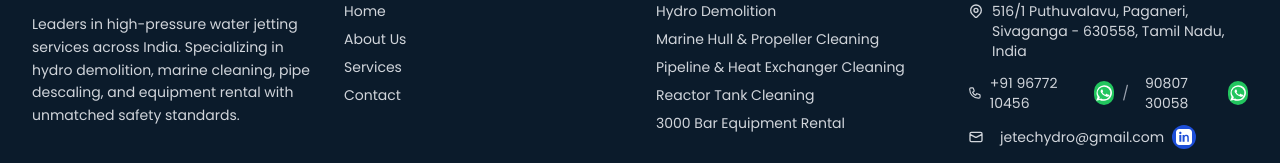
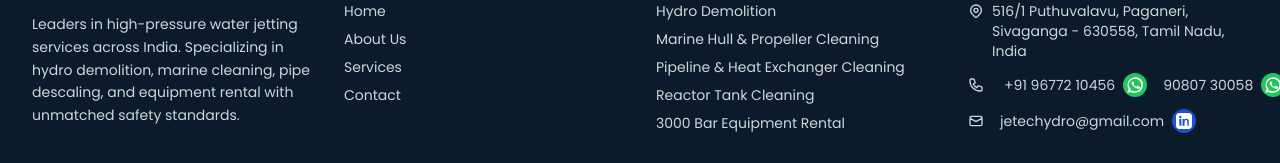
Before and after one commit to peacemaker2k/jettechhydro, a React (Vite) app: page /logo-test in a window 1280 px wide. Shown: the part 1503-1666 px from the top of the page. Built offline with nearby package versions, Linux system fonts and the light colour scheme.

Commit message:
Add files via upload

```diff
--- a/src/components/Footer.jsx
+++ b/src/components/Footer.jsx
@@ -90,18 +90,19 @@ const Footer = () => {
                   Sivaganga - 630558, Tamil Nadu, India
                 </a>
               </div>
-              <div className="flex items-center">
-                <svg className="w-4 h-4 mr-2" fill="none" stroke="currentColor" viewBox="0 0 24 24">
+              <div className="flex flex-wrap items-center gap-3 md:flex-nowrap">
+                <svg className="w-4 h-4 mr-2 flex-shrink-0" fill="none" stroke="currentColor" viewBox="0 0 24 24">
                   <path strokeLinecap="round" strokeLinejoin="round" strokeWidth={2} d="M3 5a2 2 0 012-2h3.28a1 1 0 01.948.684l1.498 4.493a1 1 0 01-.502 1.21l-2.257 1.13a11.042 11.042 0 005.516 5.516l1.13-2.257a1 1 0 011.21-.502l4.493 1.498a1 1 0 01.684.949V19a2 2 0 01-2 2h-1C9.716 21 3 14.284 3 6V5z" />
                 </svg>
-                <span className="text-sm flex items-center">
-                  <a href="tel:+919677210456" className="hover:text-accent transition-colors mr-2 flex items-center" aria-label="Call +91 96772 10456">+91 96772 10456</a>
-                  {/* WhatsApp quick-link for the first number */}
+
+                <div className="flex flex-wrap items-center gap-4 md:flex-nowrap">
+                  <div className="inline-flex items-center whitespace-nowrap gap-2">
+                    <a href="tel:+919677210456" className="hover:text-accent transition-colors" aria-label="Call +91 96772 10456">+91 96772 10456</a>
                     <a
                       href="https://wa.me/919677210456"
                       target="_blank"
                       rel="noopener noreferrer"
-                    className="ml-1 inline-flex items-center justify-center w-6 h-6 bg-green-500 hover:bg-green-600 text-white rounded-full transition-colors"
+                      className="inline-flex items-center justify-center w-6 h-6 bg-green-500 hover:bg-green-600 text-white rounded-full transition-colors"
                       aria-label="Chat on WhatsApp +91 96772 10456"
                       title="Chat on WhatsApp"
                     >
@@ -110,13 +111,15 @@ const Footer = () => {
                         <path d="M17.47 14.14c-.27-.14-1.6-.79-1.85-.88-.25-.09-.43-.14-.61.14-.18.28-.71.88-.87 1.06-.16.18-.32.2-.59.07-.27-.14-1.15-.42-2.19-1.36-.81-.72-1.36-1.61-1.52-1.88-.16-.27-.02-.42.12-.56.12-.12.27-.32.41-.48.14-.16.18-.28.27-.47.09-.18.05-.34-.03-.48-.09-.14-.61-1.48-.84-2.04-.22-.53-.45-.46-.62-.47l-.53-.01c-.18 0-.48.07-.73.34-.25.26-.95.92-.95 2.24 0 1.32.98 2.6 1.12 2.78.14.18 1.94 2.96 4.7 4.15 1.32.57 2.35.91 3.15 1.16.83.26 1.58.22 2.17.13.66-.1 1.6-.65 1.82-1.28.22-.63.22-1.17.15-1.28-.07-.11-.25-.18-.52-.31z" fill="#fff" />
                       </svg>
                     </a>
-                  <span className="mx-2 text-gray-400">/</span>
-                  <a href="tel:+919080730058" className="hover:text-accent transition-colors ml-2 flex items-center" aria-label="Call 90807 30058">90807 30058</a>
+                  </div>
+
+                  <div className="inline-flex items-center whitespace-nowrap gap-2">
+                    <a href="tel:+919080730058" className="hover:text-accent transition-colors" aria-label="Call 90807 30058">90807 30058</a>
                     <a
                       href="https://wa.me/919080730058"
                       target="_blank"
                       rel="noopener noreferrer"
-                    className="ml-2 inline-flex items-center justify-center w-6 h-6 bg-green-500 hover:bg-green-600 text-white rounded-full transition-colors"
+                      className="inline-flex items-center justify-center w-6 h-6 bg-green-500 hover:bg-green-600 text-white rounded-full transition-colors"
                       aria-label="Chat on WhatsApp 90807 30058"
                       title="Chat on WhatsApp"
                     >
@@ -125,7 +128,8 @@ const Footer = () => {
                         <path d="M17.47 14.14c-.27-.14-1.6-.79-1.85-.88-.25-.09-.43-.14-.61.14-.18.28-.71.88-.87 1.06-.16.18-.32.2-.59.07-.27-.14-1.15-.42-2.19-1.36-.81-.72-1.36-1.61-1.52-1.88-.16-.27-.02-.42.12-.56.12-.12.27-.32.41-.48.14-.16.18-.28.27-.47.09-.18.05-.34-.03-.48-.09-.14-.61-1.48-.84-2.04-.22-.53-.45-.46-.62-.47l-.53-.01c-.18 0-.48.07-.73.34-.25.26-.95.92-.95 2.24 0 1.32.98 2.6 1.12 2.78.14.18 1.94 2.96 4.7 4.15 1.32.57 2.35.91 3.15 1.16.83.26 1.58.22 2.17.13.66-.1 1.6-.65 1.82-1.28.22-.63.22-1.17.15-1.28-.07-.11-.25-.18-.52-.31z" fill="#fff" />
                       </svg>
                     </a>
-                </span>
+                  </div>
+                </div>
               </div>
               <div className="flex items-center space-x-2">
                 <svg className="w-4 h-4 mr-2" fill="none" stroke="currentColor" viewBox="0 0 24 24">
```
Lines whose indentation alone changed are shown as unchanged.
